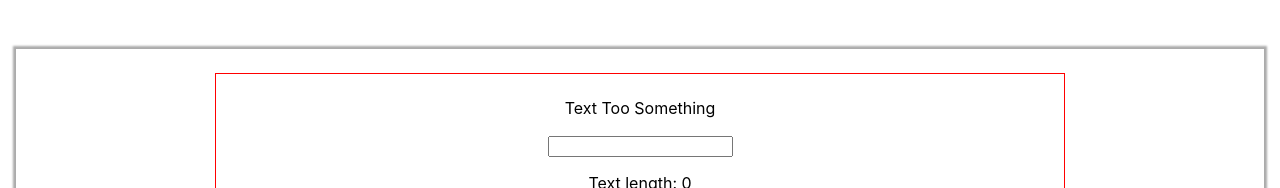
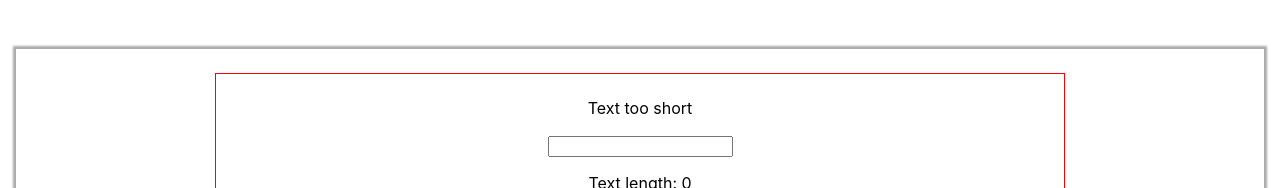
Before and after one commit to daniel-schroeder-dev/rcg-assignment-2, a React (Create React App) app: page / in a window 1280 px wide. Shown: the top 188 px of the page. Built offline with nearby package versions, Linux system fonts and the light colour scheme.

Commit message:
Output correct text in ValidationBanner determined by textLength prop.

```diff
--- a/src/ValidationBanner.js
+++ b/src/ValidationBanner.js
@@ -2,10 +2,12 @@ import React from 'react';
 import PropTypes from 'prop-types';
 import './ValidationBanner.css';
 
+const MIN_TEXT_LENGTH = 5;
+
 function ValidationBanner(props) {
   return (
     <div className="validation-banner">
-      Text Too Something
+      Text {props.textLength >= MIN_TEXT_LENGTH ? 'long enough' : 'too short'}
     </div>
   );
 }
```
